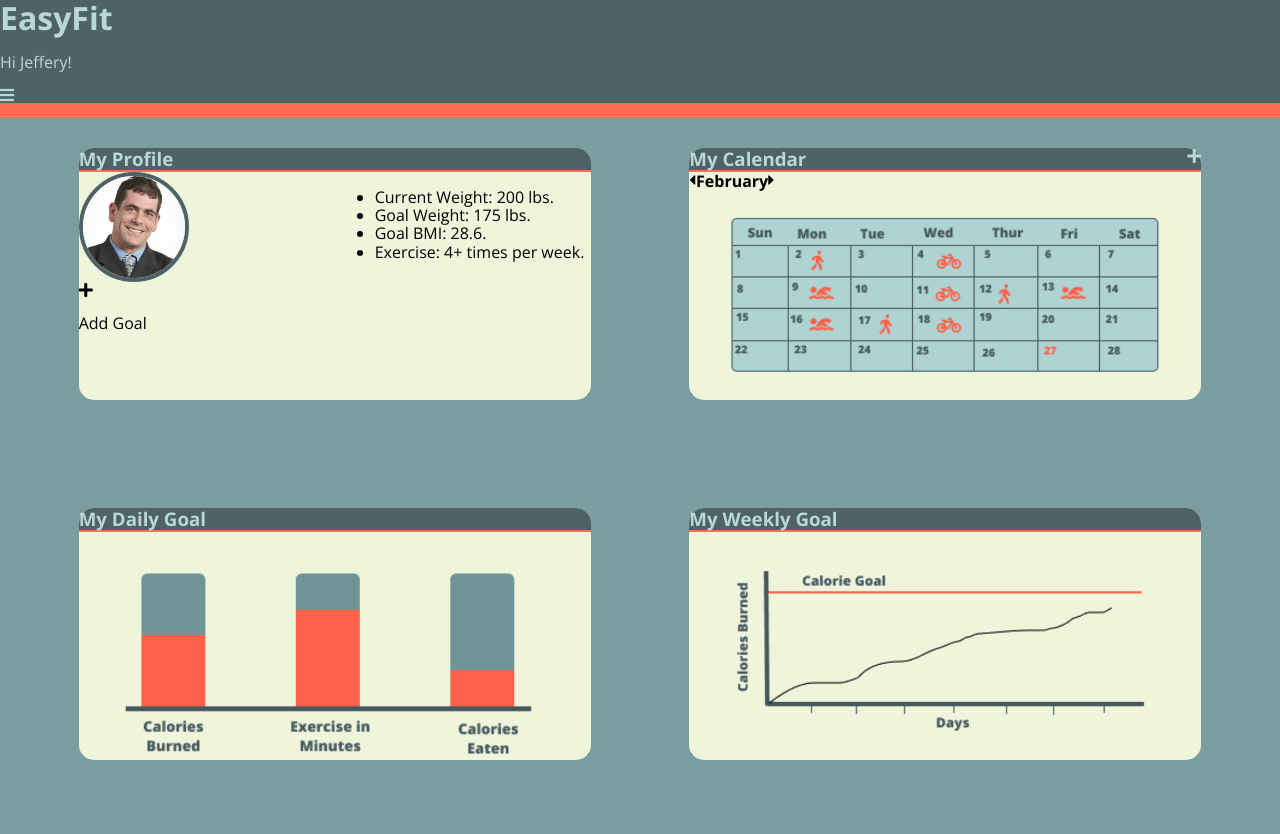
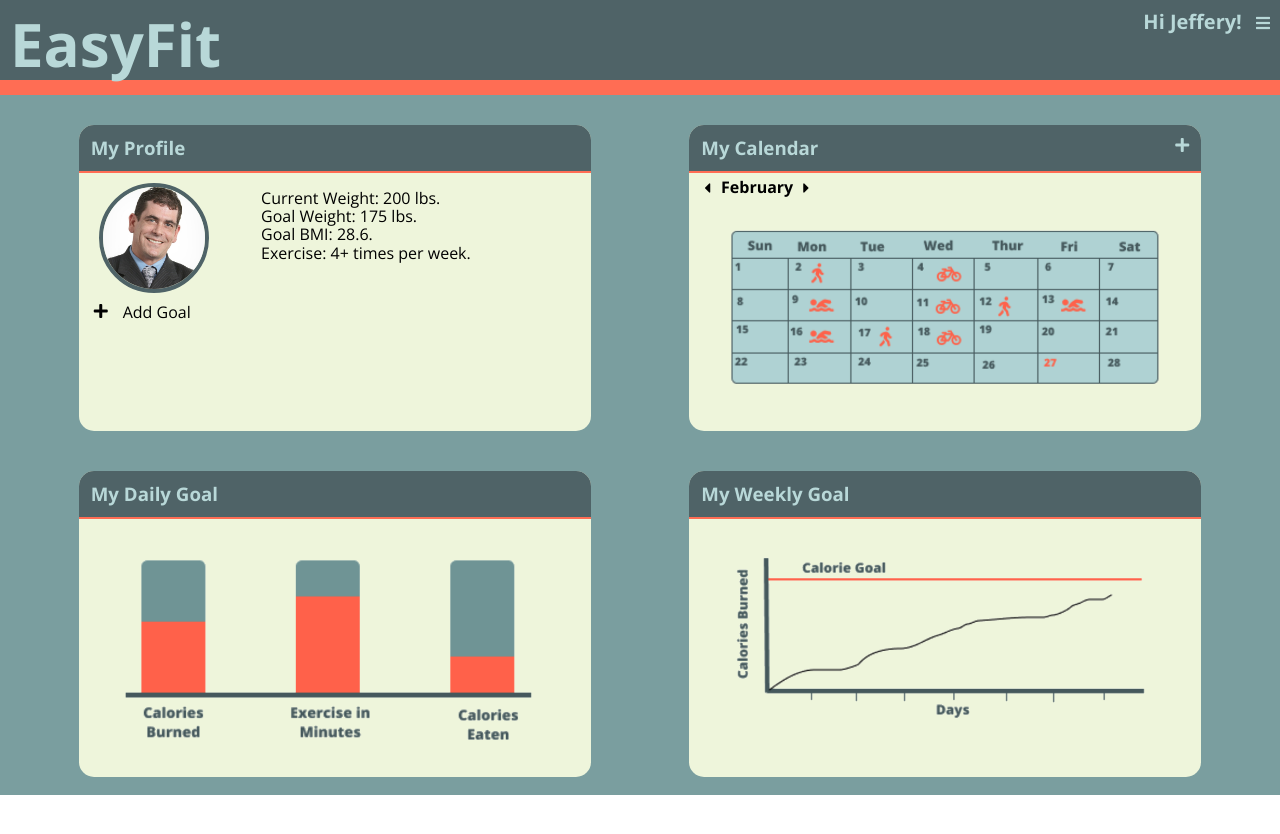
Before and after one commit to dylhof/UX-UI-challenge, a plain HTML site: page index.html in a window 1280 px wide. After the commit the page ends 800 px from the top, so only its background shows below. Drawn offline with nearby package versions, Linux system fonts and the light colour scheme.

Commit message:
Adjust padding and minor styling

```diff
--- a/styles.css
+++ b/styles.css
@@ -1,16 +1,40 @@
 * {
   font-family: Open Sans, sans-serif;
+
 }
 
-h1, h3, h4 {
+h1, h3, h4, p {
   margin: 0px;
   display: inline-block;
+}
+
+ul {
+  list-style: none;
 }
 
 .header-section {
   background-color: #4f6367;
   color: #b8d8d8;
   border-bottom: 15px solid #ff6d54;
+  height: 10vh;
+  display: flex;
+  justify-content: space-between;
+}
+
+.user-container,
+.title-container {
+  padding: 10px;
+}
+
+.site-title {
+  font-size: 60px;
+  font-weight: bold;
+}
+
+.user-greeting {
+  font-size: 20px;
+  font-weight: bold;
+  padding-right: 10px;
 }
 
 .main-section {
@@ -20,7 +44,7 @@ h1, h3, h4 {
   padding: 10px 0px;
   width: 100%;
   background-color: #7a9e9f;
-  height: 90%;
+  height: 85vh;
 }
 
 /* all cards */
@@ -29,7 +53,7 @@ h1, h3, h4 {
   background-color: #eef5db;
   margin: 20px;
   border-radius: 15px;
-  height: 35%;
+  height: 45%;
 }
 
 .card-header {
@@ -38,12 +62,12 @@ h1, h3, h4 {
   border-bottom: 2px solid #ff6d54;
   border-top-left-radius: 15px;
   border-top-right-radius: 15px;
+  padding: 12px;
 }
 
 /* profile card */
 .card-body {
   display: flex;
-  justify-content: space-around;
 }
 
 .profile-pic-container {
@@ -51,29 +75,52 @@ h1, h3, h4 {
   flex-direction: column;
   justify-content: center;
   align-content: center;
-  width: 50%;
+  width: 20%;
+  margin: 10px 20px;
 }
 
 .profile-info-container {
   display: flex;
   flex-direction: column;
   width: 50%;
+  justify-content: left;
+  height: 50%;
+}
+
+.profile-footer {
+  display: flex;
+  justify-content: left;
+}
+
+.goal-text {
+  padding-left: 15px;
+}
+
+.fa-plus {
+  padding-left: 15px;
 }
 
 /* calendar card */
 .calendar-header {
   display: flex;
   justify-content: space-between;
+  padding: 12px;
 }
 
 .month-text {
   display: flex;
   justify-content: left;
+  padding: 5px;
+}
+
+.fa-caret-left,
+.fa-caret-right {
+  padding: 2px 10px;
 }
 
 /* images */
 .profile-pic {
-  width: 40%;
+  width: 100%;
   border-radius: 50%;
   border: 4px solid #4f6367;
   display: inline-block;
```
